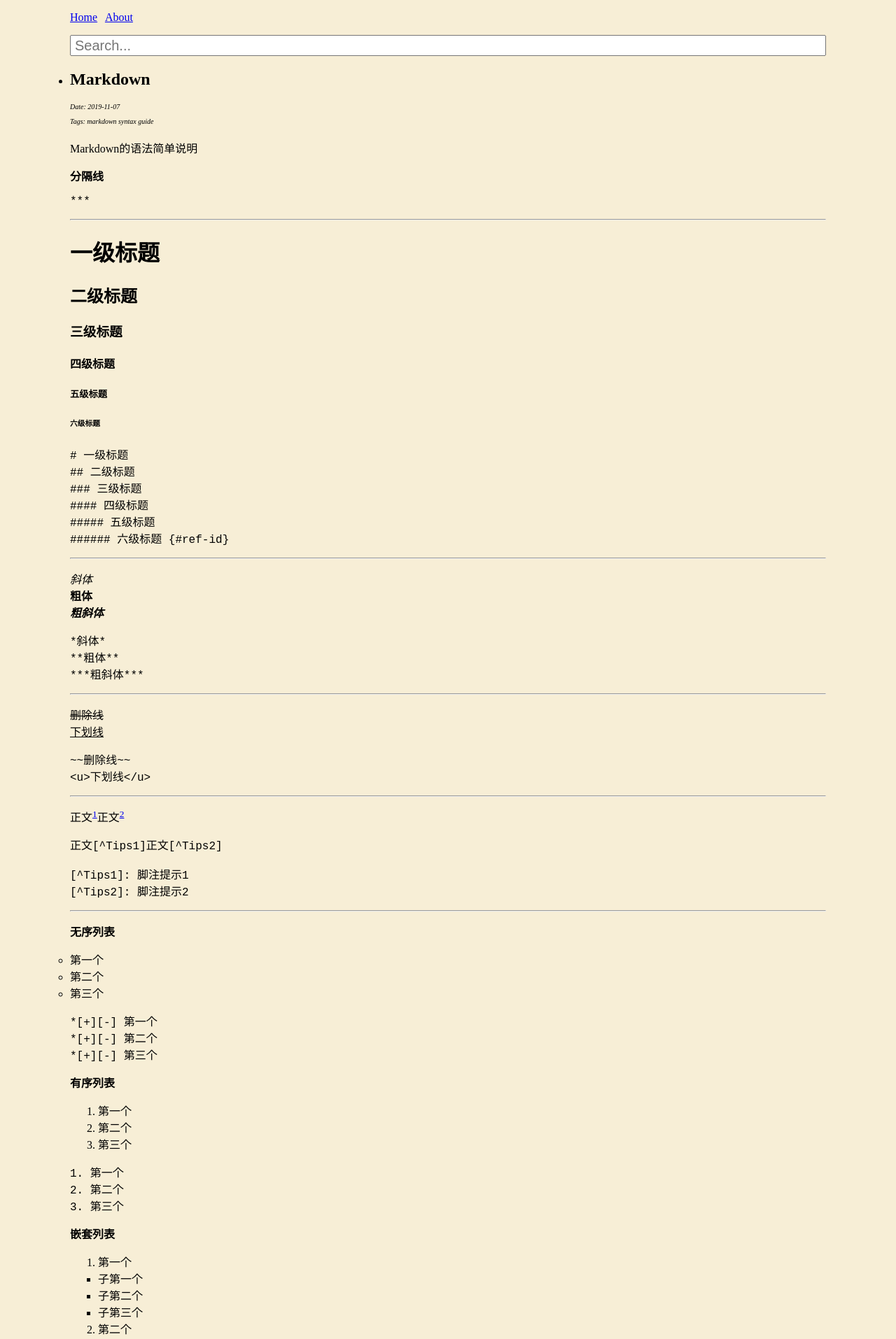
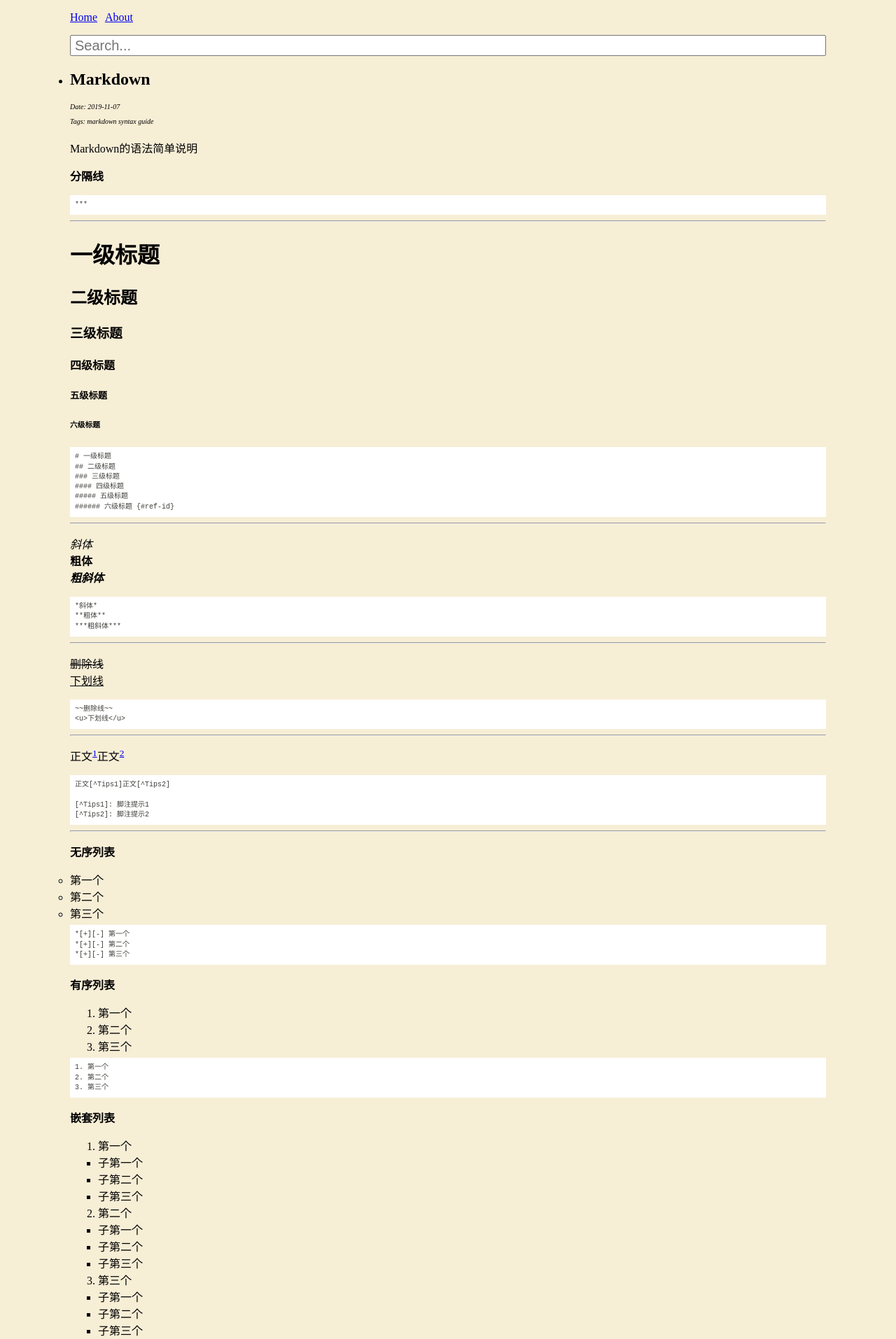
Before and after one commit to SylarLi/sylarli.github.io, a Jekyll site: the page built from _posts/2019-11-7-Markdown.md, in a window 1280 px wide. Shown: the top 1914 px of the page at 70% size. Built offline with Jekyll 4.4.1, drawn with Linux system fonts in a browser that asks for light colours; some of the changed text lies outside the part shown.

Commit message:
code highlighting

```diff
--- a/_posts/2019-11-7-Markdown.md
+++ b/_posts/2019-11-7-Markdown.md
@@ -194,8 +194,7 @@
 
 **代码**
 
-短的片段用\`包裹
-`printf()`
+短的片段用\`包裹`printf()`
 
 长的代码段使用制表符缩进
 
@@ -215,9 +214,23 @@
 
 **使用Rough代码高亮**
 
-{% highlight c linenos %}
-int main() {
-	printf("hello world!");
+{% highlight c# linenos %}
+private void ScaleItem(Transform item)
+{
+    if (item == null)
+        return;
+    var meshFilter = item.GetComponent<MeshFilter>();
+    if (meshFilter == null)
+        return;
+    var bounds = meshFilter.sharedMesh.bounds;
+    var size = bounds.size[m_Axis];
+    var scale = (m_Extend + size) / (m_LastExtend + size);
+    var meshRenderer = item.GetComponent<MeshRenderer>();
+    if (meshRenderer == null)
+        return;
+    var materials = meshRenderer.materials;
+    for (var i = materials.Length - 1; i >= 0; i--)
+        materials[i] = ScaleMaterial(materials[i], scale);
 }
 {% endhighlight %}
 
--- a/_sass/main.scss
+++ b/_sass/main.scss
@@ -117,3 +117,31 @@
 	font-style: italic;
 	margin-bottom: 2rem;
 }
+
+figure.highlight, div.highlighter-rouge {
+	display: block;
+	background-color: white;
+	font-size: 1rem;
+	padding: 0.7rem;
+	margin: 0.5rem 0 0.5rem 0;
+	color: #3e3f3a;
+}
+
+code.highlighter-rouge {
+	display: inline-block;
+	background-color: white;
+	font-size: 1rem;
+	color: #3e3f3a;
+}
+
+figure.highlight pre, div.highlighter-rouge pre {
+	margin: 0;
+}
+
+code pre, code span {
+	font-family: Consolas;
+}
+
+pre {
+	line-height: 1.42857143;
+}
```
